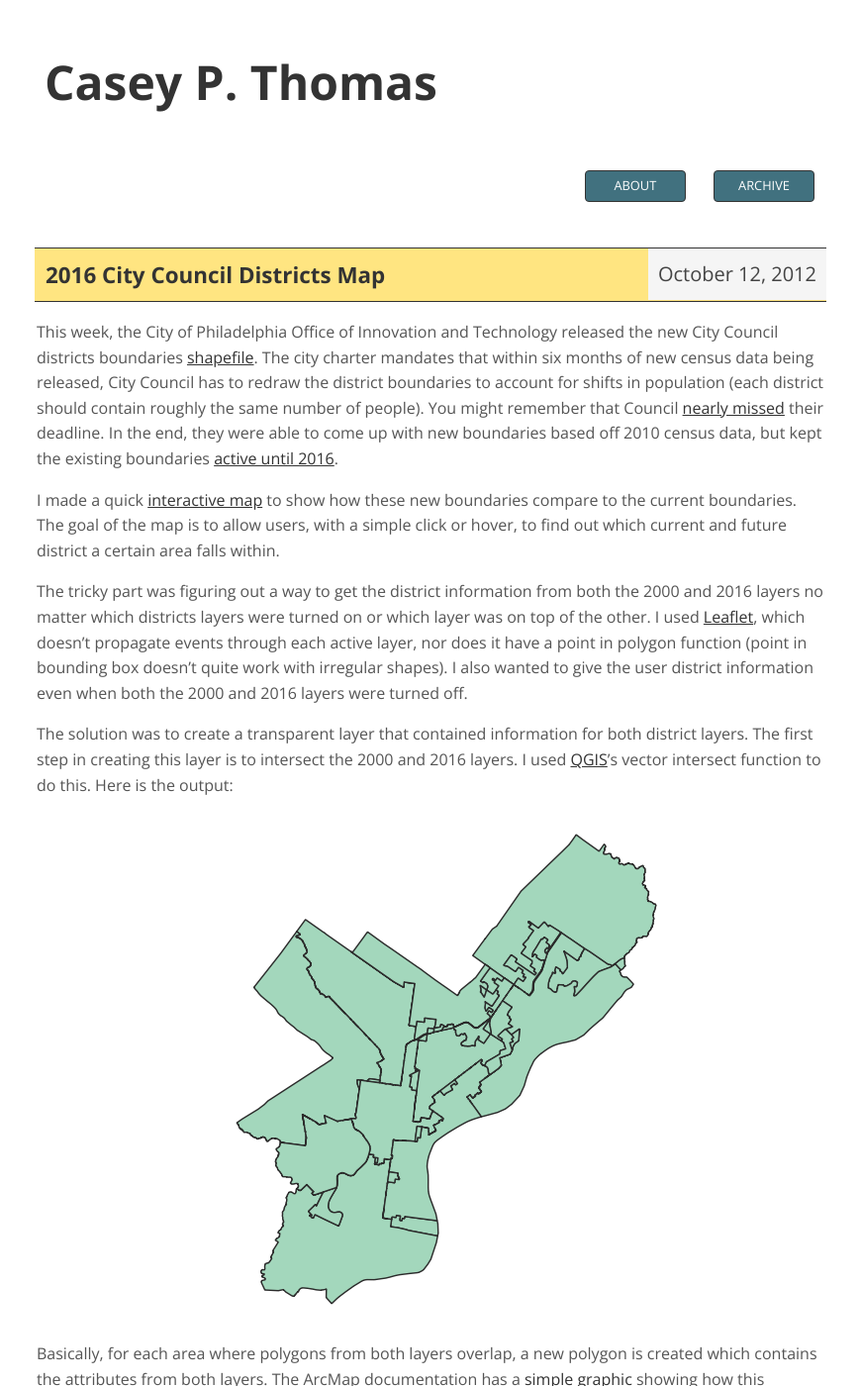
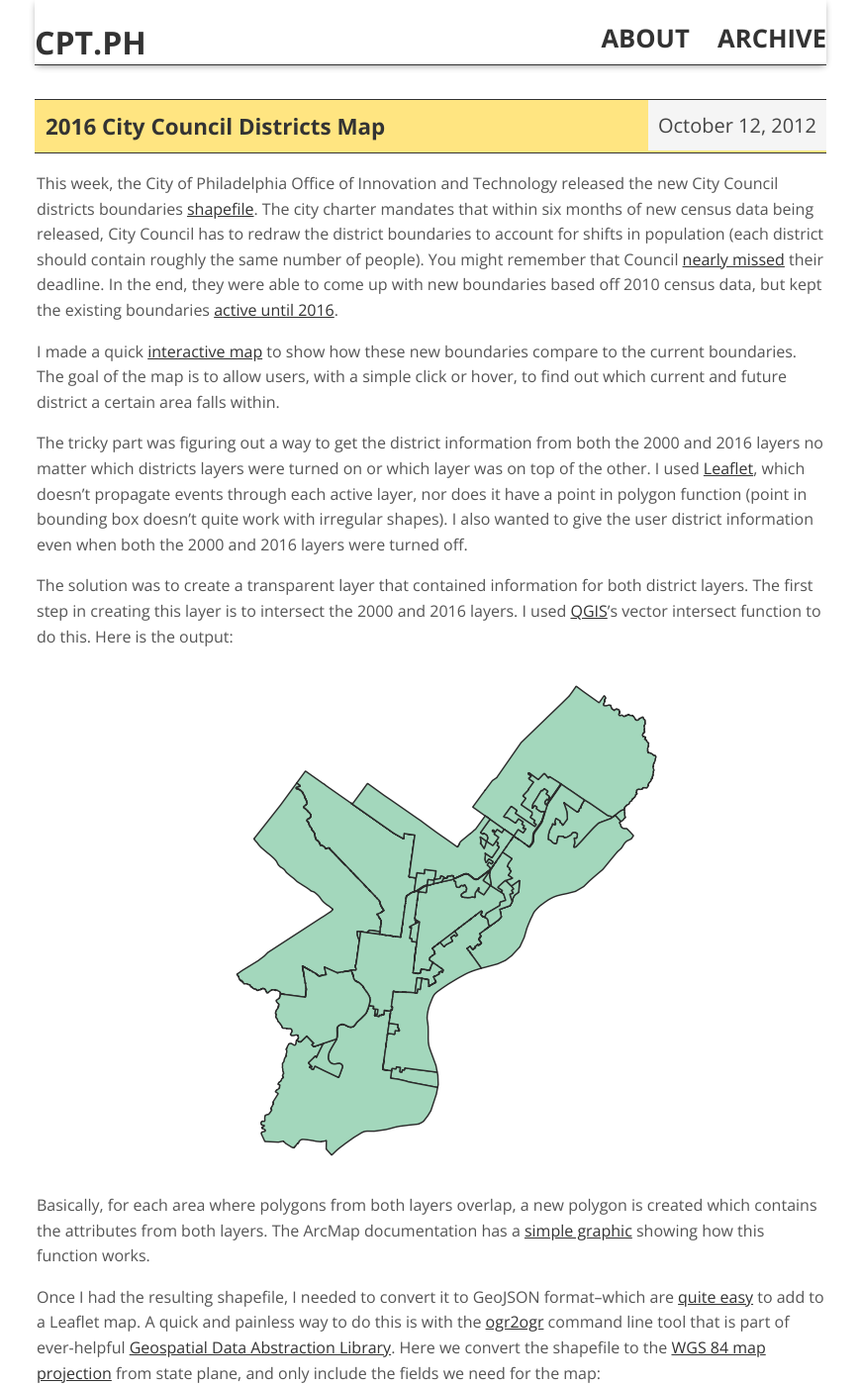
Before and after one commit to caseycesari/caseycesari.github.com, a Jekyll site: the page built from index.html, in a window 1280 px wide and 1400 px high. Shown: the whole window at 99% size, without its empty margins (205-1074 px from the left). Built offline with Jekyll 4.4.1, drawn with Linux system fonts in a browser that asks for light colours; nearby versions of some CDN libraries.

Commit message:
Moving towards a better header

```diff
--- a/_layouts/default.html
+++ b/_layouts/default.html
@@ -12,16 +12,17 @@
   </head>
   <body>
     <div id="page">
-      <header>
-        <div id="header">
-          <h1><a href="/">Casey P. Thomas</a></h1>
-          <div id="nav">
-            <h1 class="nav-title"><a href="/">cpt.ph</a></h1>
-            <ul>
-              <li><a href="/about">About</a></li>
-              <li><a href="/archive">Archive</a></li>
-            </ul>
-          </div>
+      <header class="site-header">
+        <div class="container">
+          <h1>
+            <a href="/">CPT.PH</a>
+            <nav>
+              <ul>
+                <li><a href="/about">About</a></li>
+                <li><a href="/archive">Archive</a></li>
+              </ul>
+            </nav>
+          </h1>
         </div>
       </header>
       <section>
@@ -32,14 +33,8 @@
         </div>
       </section>
       <footer>
-        <div id="footer">
-          <p class="copyright">
-            © CPT 2012
-          </p>
-          <p class="twitter">
-            <a href="http://www.twitter.com/caseypt">@caseypt</a>
-          </p>
-        </div>
+        <p class="date">2012</p>
+        <p class="twitter"><a href="http://www.twitter.com/caseypt">@caseypt</a></p>
       </footer>
       <script type="text/javascript">
 
--- a/css/base.css
+++ b/css/base.css
@@ -9,40 +9,36 @@ html, body {
   max-width: 800px;
   margin: 0 auto;
 }
-#header {
-  overflow: hidden;
-  background: 200px 0 #fff url() no-repeat;
-  background-size: 70%;
-  margin: 0;
-  padding: 0;
-  height: 250px;
+.site-header {
+  z-index: 100;
+  height: 100px;
   width: 100%;
 }
-#header h1 {
-  font-size: 3em;
+.site-header .container {
+  background-color: #fff;
+  position: fixed;
+  width: 800px;
+}
+.site-header .container.scroll {
+  background: #fff;
+  border-bottom: solid 1px #333;
+  box-shadow: 0 2px 7px -2px #888;
+}
+.site-header h1 {
+  font-size: 2em;
   color: #333;
-  margin: 50px 20px 0 10px;
-  display: inline-block;
 }
-#header h1 a {
+.site-header h1 a {
   text-decoration: none;
+  float: left;
 }
 #header h3 {
   margin: 0 10px;
 }
-#nav {
-  position: fixed;
-  z-index: 999;
-  top: 150px;
-  width: 800px;
+.site-header nav {
   text-transform: uppercase;
 }
-#nav.scroll {
-  background: #fff;
-  border-bottom: solid 1px #333;
-  box-shadow: 0px 2px 7px -2px #888;
-}
-#nav ul {
+.site-header nav ul {
   float: right;
   list-style-type: none;
   margin: 0;
@@ -53,47 +49,31 @@ html, body {
   -webkit-margin-end: 0px;
   -webkit-padding-start: 0px;
 }
-#nav li {
+.site-header nav li {
   display: inline-block;
-  height: 30px;
-  padding: 12px;
-  margin-top: 10px;
   text-align: center;
+  padding: 0 0 0 20px;
 }
-#nav li:hover {
-  cursor: pointer;
-}
-#nav ul li a {
-  color: #fff;
+.site-header nav ul li a {
   font-size:.8em;
   text-decoration: none;
   display: inline-block;
-  height: 25px;
-  min-width: 90px;
-  padding: 5px 5px 0px 5px;
-  border-radius: 4px;
-  background: #41717f;
-  border: 1px solid #333;
 }
-#nav h1.nav-title {
-  font-size: 2.0em;
-  margin: 0;
-  padding: 10px;
-  float: left;
-  display: none;
+.site-header nav ul li a:hover {
+  text-decoration: underline;
 }
 #content {
-  margin-top: 0px;
+  margin-top: 0;
 }
-#footer {
+footer {
   border-top: 1px solid #333;
   margin-bottom: 20px;
   overflow: hidden;
 }
-#footer .copyright {
+footer .date {
   float: left;
 }
-#footer .twitter {
+footer .twitter {
   float: right;
 }
 a {
@@ -146,11 +126,10 @@ blockquote {
 .post .date {
   display: inline-block;
   font-size: 20px;
-  line-height: 1.2em;
   float: right;
   color: #444;
   background-color: whiteSmoke;
-  padding: 14px 10px;
+  padding: 12px 10px;
 }
 .post .inline-date {
   display: none;
@@ -186,7 +165,7 @@ blockquote {
   .post .inline-date {
     display: inline-block;
   }
-  #nav li {
+  nav li {
     margin-top: 5px;
   }
 }
@@ -196,14 +175,14 @@ blockquote {
   }
 }
 @media all and (max-width: 500px) {
-  #nav ul {
+  nav ul {
     margin-right: 10px;
   }
-  #nav li {
+  nav li {
     margin-top: 4px;
     padding: 7px;
   }
-  #nav h1.nav-title{
+  nav h1.nav-title{
     font-size: 1.3em;
   }
   .post {
@@ -220,17 +199,17 @@ blockquote {
   #header h1 {
     font-size: 1.5em;
   }
-  #nav h1.nav-title{
+  nav h1.nav-title {
     font-size: 1.2em;
   }
-  #nav ul {
+  nav ul {
     margin-right: 10px;
   }
-  #nav li {
+  nav li {
     margin-top: 9px;
     padding: 1px;
   }
-  #nav ul li a {
+  nav ul li a {
     font-size:.7em;
     display: inline-block;
     height: 20px;
--- a/js/page.js
+++ b/js/page.js
@@ -2,15 +2,15 @@ $(document).ready(function(){
     // Transform your fixed header
 
     var toTop, prevToTop = 0,
-        $nav = $('#nav'),
+        $nav = $('.site-header .container'),
         // set equal to  css property 'top' of nav element
-        navToTop = 150,
-        $title = $('.nav-title');
+        navToTop = 0;
+        //$title = $('.nav-title');
 
     // initial check
     if ($(window).scrollTop() > navToTop) {
         $nav.css('top', 0);
-        $title.show();
+        //$title.show();
         $nav.addClass("scroll");
     }
 
@@ -26,14 +26,14 @@ $(document).ready(function(){
                     $nav.css('top', navToTop - toTop);
                 } else if (toTop > navToTop) {
                     $nav.css('top', 0);
-                    $title.show();
+                    //$title.show();
                     $nav.addClass("scroll");
                 }
             // scrolling up
             } else if (prevToTop > toTop) {
                 if (toTop < navToTop && toTop >= 0)  {
                     $nav.css('top', navToTop - toTop);
-                    $title.hide();
+                    //$title.hide();
                     $nav.removeClass("scroll");
                 }
             }
```
